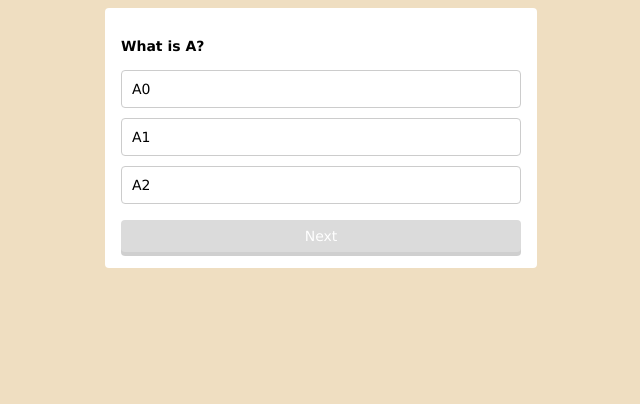
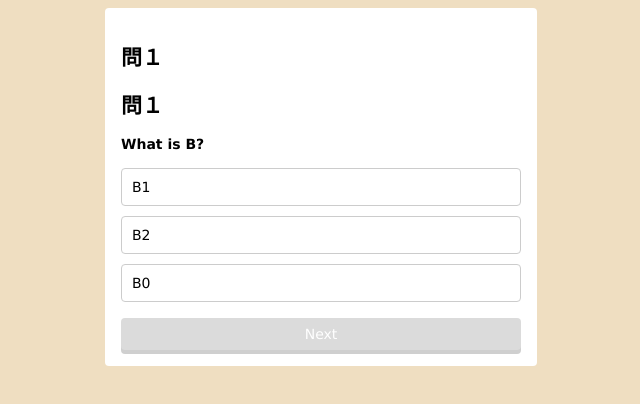
Before and after one commit to yamanekaito/ThreeChiceQuiz, a plain HTML site: page index.html in a window 1280 px wide. Both pictures are taken after a click on the element "Next". Shown: the whole page, without its empty margins (319-959 px from the left). Drawn offline with Linux system fonts and the light colour scheme.

Commit message:
lesson14

```diff
--- a/css/styles.css
+++ b/css/styles.css
@@ -35,6 +35,30 @@ body {
   background-color:#f8f8f8;
 }
 
+#choices > li.correct {
+  background-color:#d4edda;
+  border-color:#c3e6cb;
+  color:#155724;
+  font-weight:bold;
+}
+
+#choices > li.correct::after {
+  content:' ...correct';
+}
+
+#choices > li.wrong {   /* liクラスとcorrectクラスのついた要素に対して */
+  background-color:#f8d8da;
+  border-color:#f5c6cb;
+  color:#721c24;
+  font-weight:bold;
+}
+
+#choices > li.wrong::after {
+  /* ::after はcontent:'テキスト';と共に使う、追加でテキストを追加できる */
+  content:' ...wrong';
+}
+
+
 #btn {
   background:#3498db;
   padding:8px;
--- a/index.html
+++ b/index.html
@@ -7,12 +7,11 @@
 </head>
 <body>
   <section class='container'>
-    <p id ='question'>What is A?</p>
-    <ul id ='choices'>
-      <li>A0</li>
-      <li>A1</li>
-      <li>A2</li>
-    </ul>
+    <div id ='number'>
+
+    </div>
+    <p id ='question'></p>
+    <ul id ='choices'></ul>
     <div id ='btn' class='disabled'>Next</div>
   </section>
 
--- a/js/main.js
+++ b/js/main.js
@@ -1,4 +1,86 @@
 'use strict'
 {
+  const number = document.getElementById('number');
+  const question = document.getElementById('question');
+  const choices = document.getElementById('choices');
+  const btn = document.getElementById('btn');
+
+  const quizSet = [
+    {q:'What is A?',c: ['A0','A1','A2']},
+    {q:'What is B?',c: ['B0','B1','B2']},
+    {q:'What is C?',c: ['C0','C1','C2']},
+  ];
+
+  let currentNum = 0;
+  let isAnswered;
+
+  // question.textContent = quizSet[currentNum].q;
+
+
+  function shuffle(arr) {
+    for (let i = arr.length - 1; i > 0; i --) {
+      const j = Math.floor(Math.random() * (i + 1));
+      [arr[i],arr[j]] = [arr[j],arr[i]];
+    }
+    return arr;
+  }                            //シャッフル処理　　配列の中身をシャフルする
+
+  function checkAnswer(li) {
+    // if (isAnswered === true) {
+    if (isAnswered === true) {    // === true　は省略可能
+      return;　　　　//後の処理はスキップ
+    }
+    isAnswered = true;
+
+    if (li.textContent === quizSet[currentNum].c[0]) {
+      li.classList.add('correct');
+    }else {
+      li.classList.add('wrong');
+    }
+
+    btn.classList.remove('disabled');
+  }
+
+  function setQuiz() {
+    isAnswered = false;
+
+    question.textContent = quizSet[currentNum].q;
+
+    while(choices.firstChild) {   //単一のオブジェクトをwhileに入れる場合false,null以外の場合は処理をする
+      choices.removeChild(choices.firstChild);
+    }　　　//choicesの子要素がある限り、子要素の最初の要素を消していく
+    //choices の子要素が無くなるまで処理が続く
+
+    // 配列.foreach(x => {
+    //  console.log(x);  //配列の要素すべてをコンソールに表示
+    // })
+
+    // const shuffledChices = shuffle(quizSet[currentNum].c);
+    const shuffledChices = shuffle([...quizSet[currentNum].c]);    //同じだが違う配列が代入される
+    console.log(quizSet[currentNum].c);
+
+    shuffledChices.forEach(choice => {
+      const li = document.createElement('li');
+      li.textContent = choice;
+      li.addEventListener('click',() => {
+        checkAnswer(li);
+      });
+      choices.appendChild(li);
+    })
+
+    const h1 = document.createElement('h1');
+    h1.textContent = '問１';
+    number.appendChild(h1);
+  }
+
+  setQuiz();
+
+  btn.addEventListener('click',() => {
+    currentNum ++ ;
+    setQuiz();
+  });
+
+
+
 
 }
```
